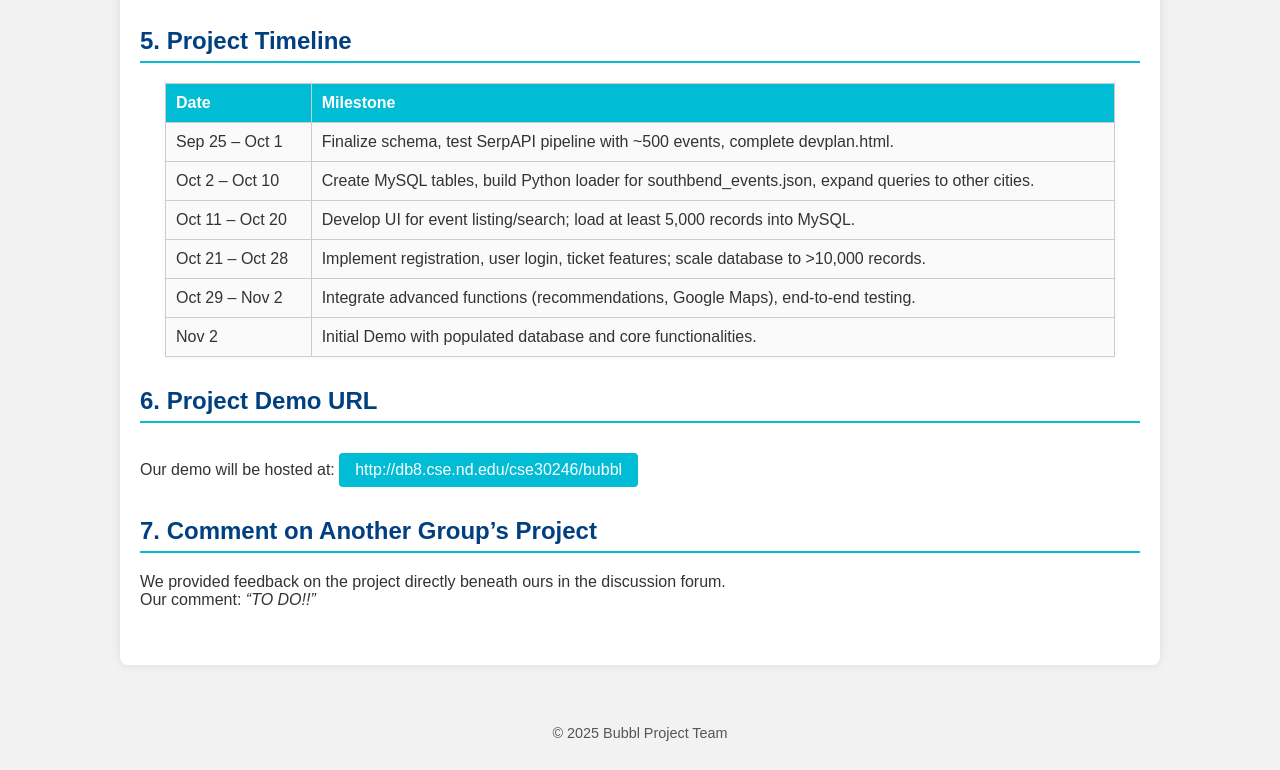
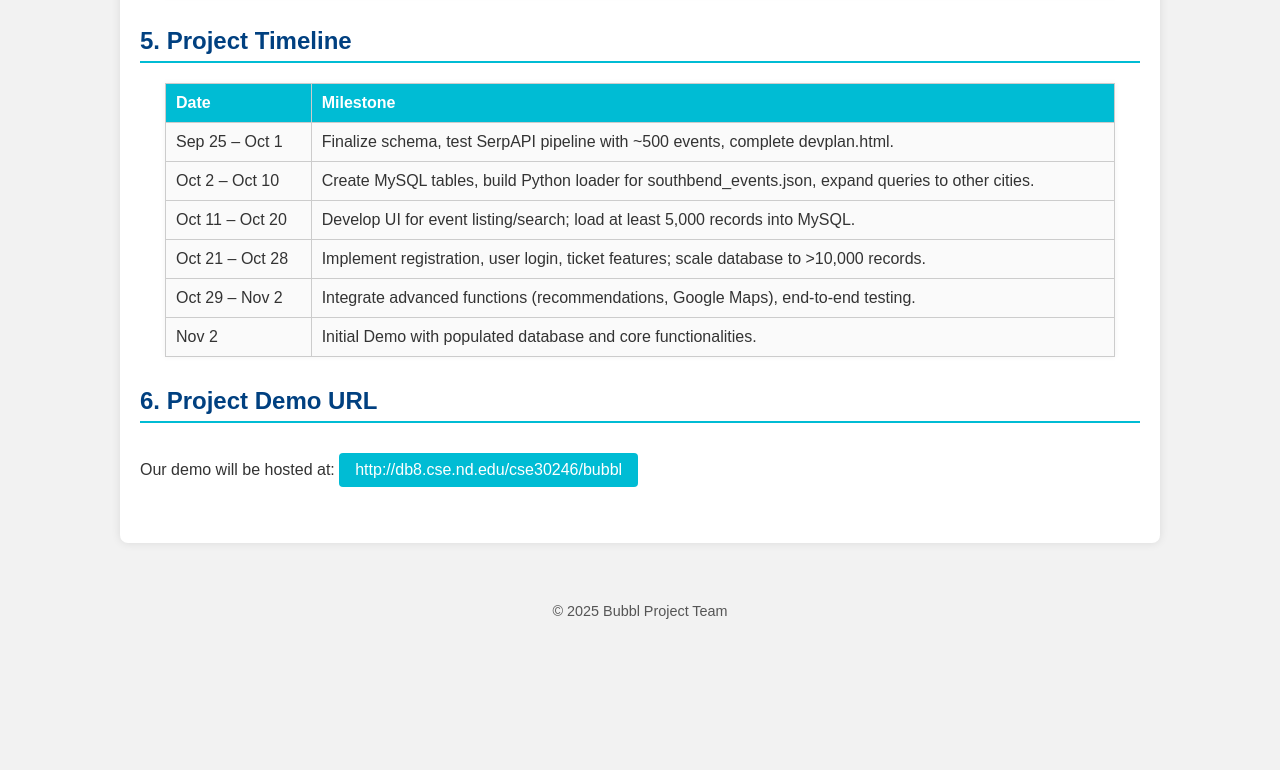
Before and after one commit to kcruz3/bubbl, a plain HTML site: page devplan.html in a window 1280 px wide. Shown: the part 2510-3280 px from the top of the page. After the commit the page ends 3158 px from the top, so only its background shows below. Drawn offline with Linux system fonts and the light colour scheme.

Commit message:
Deleted section

```diff
--- a/devplan.html
+++ b/devplan.html
@@ -132,15 +132,6 @@ Registration
         </a>
       </p>
     </section>
-
-    <section>
-      <h2>7. Comment on Another Group’s Project</h2>
-      <p>
-        We provided feedback on the project directly beneath ours in the discussion forum.<br>
-        Our comment:
-        <em>“TO DO!!”</em>
-      </p>
-    </section>
   </main>
 
   <footer>
```
